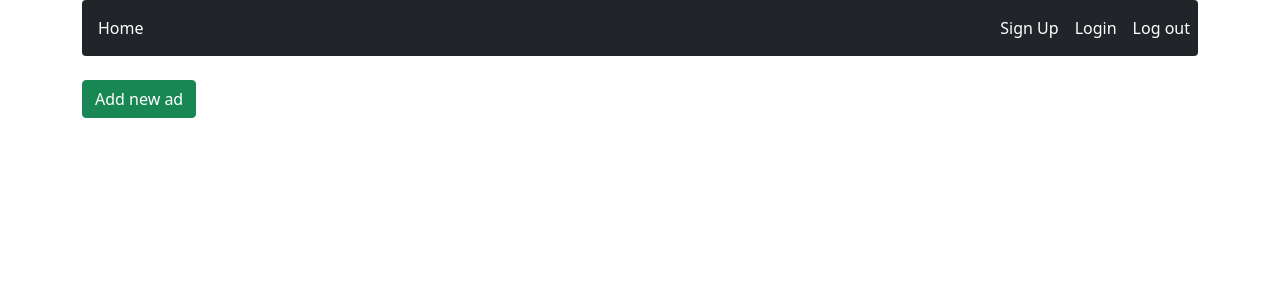
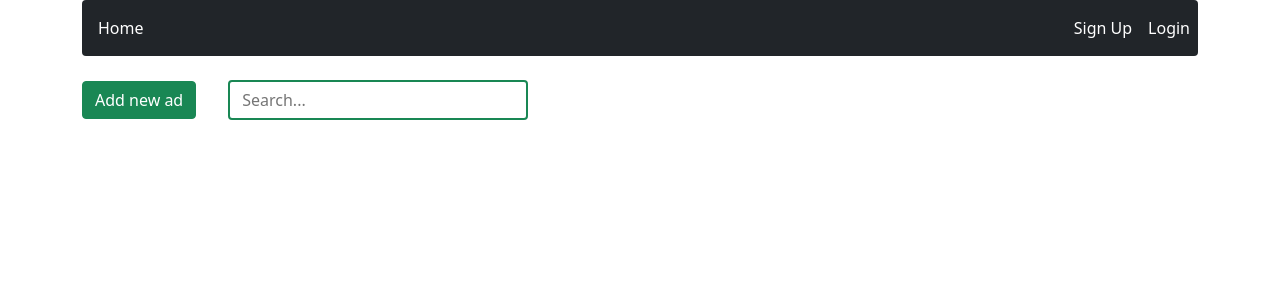
Before and after one commit to Justek9/Ads-Board_fullstack, a React (Create React App) app in the folder client/: page / in a window 1280 px wide. Shown: the top 300 px of the page. Built offline with nearby package versions, Linux system fonts and the light colour scheme; no server answers.

Commit message:
display ads by search phrase

```diff
--- a/client/src/App.js
+++ b/client/src/App.js
@@ -11,6 +11,7 @@ import EditAdForm from './components/features/EditAdForm'
 import LoginForm from './components/features/LoginForm'
 import Logout from './components/features/Logout'
 import RegisterForm from './components/features/RegisterForm'
+import SearchPage from './components/pages/SearchPage'
 
 const App = () => {
 	const dispatch = useDispatch()
@@ -29,6 +30,8 @@ const App = () => {
 				<Route path='login' element={<LoginForm />}></Route>
 				<Route path='logout' element={<Logout />}></Route>
 				<Route path='register' element={<RegisterForm />}></Route>
+				<Route  path={'/search/:searchPhrase'} element={<SearchPage/>} />
+
 			</Routes>
 		</Container>
 	)
--- a/client/src/components/features/AdSummary.js
+++ b/client/src/components/features/AdSummary.js
@@ -11,7 +11,7 @@ const AdSummary = ({ ad }) => {
 			<Card.Body>
 				<Card.Title>{ad.title}</Card.Title>
 				<Card.Text>{ad.location}</Card.Text>
-				<Button variant='secondary' as={NavLink} to={`api/ads/${ad._id}`}>
+				<Button variant='secondary' as={NavLink} to={`/api/ads/${ad._id}`}>
 					Read more
 				</Button>
 			</Card.Body>
--- /dev/null
+++ b/client/src/components/features/Search.module.scss
@@ -0,0 +1,12 @@
+.search {
+	border: 2px solid #198754;
+	border-radius: 4px;
+	width: 300px;
+	padding: 0.375rem 0.75rem;
+	margin-left: 2rem;
+	font-weight: 400px;
+	font-size: 1rem;
+	&:focus {
+		outline: none;
+	}
+}
--- /dev/null
+++ b/client/src/components/features/SearchBar.js
@@ -0,0 +1,26 @@
+import { useState } from 'react'
+import { useNavigate } from 'react-router-dom'
+import styles from './Search.module.scss'
+
+const SearchBar = () => {
+	const [searchPhrase, setSearchPhrase] = useState('')
+	const navigate = useNavigate()
+
+	const handleSubmit = e => {
+		e.preventDefault()
+		navigate(`/search/${searchPhrase}`)
+	}
+
+	return (
+		<form className={styles.searchContainer} onSubmit={handleSubmit}>
+			<input
+				type='search'
+				className={styles.search}
+				placeholder='Search...'
+				value={searchPhrase}
+				onChange={e => setSearchPhrase(e.target.value)}></input>
+		</form>
+	)
+}
+
+export default SearchBar
--- a/client/src/components/pages/Home.js
+++ b/client/src/components/pages/Home.js
@@ -1,11 +1,18 @@
 import { Button } from 'react-bootstrap'
 import { NavLink } from 'react-router-dom'
 import AllAds from '../features/AllAds'
+import SearchBar from '../features/SearchBar'
 
 const Home = () => {
 	return (
 		<>
-			<Button variant='success' as={NavLink} to='api/ad/add'>Add new ad</Button>
+			<div className='d-flex flex-row justify-content-start align-items-center'>
+
+				<Button variant='success' as={NavLink} to='api/ad/add'>
+					Add new ad
+				</Button>
+				<SearchBar />
+			</div>
 			<div className='d-flex justify-content-between flex-wrap mt-4'>
 				<AllAds />
 			</div>
--- /dev/null
+++ b/client/src/components/pages/SearchPage.js
@@ -0,0 +1,58 @@
+import React, { useEffect, useState } from 'react'
+import { Spinner } from 'react-bootstrap'
+import { useSelector } from 'react-redux'
+import { useParams } from 'react-router-dom'
+import { API_URL } from '../../config'
+import { getAllAds } from '../../redux/adsRedux'
+import AdSummary from '../features/AdSummary'
+
+const SearchPage = () => {
+	const { searchPhrase } = useParams()
+	const [status, setStatus] = useState(null)
+	const [adsToShow, setAdsToShow] = useState(null)
+
+	useEffect(() => {
+		setStatus('loading')
+
+		const options = {
+			method: 'GET',
+		}
+		fetch(`${API_URL}/ads/search/${searchPhrase}`, options)
+			.then(res => {
+				if (res.status === 201) {
+					setStatus('success')
+				} else if (res.status === 400) {
+					setStatus('clientError')
+				} else if (res.status === 409) {
+					setStatus('loginError')
+				} else {
+					setStatus('serverError')
+				}
+				return res.json()
+			})
+			.then(ads => setAdsToShow(ads))
+			.catch(err => console.log(err))
+	}, [searchPhrase])
+
+	return (
+		<div className={'container'}>
+			<h1>Search phrase: &quot;{searchPhrase}&quot;</h1>
+			{status === 'loading' && (
+				<Spinner animation='border' role='status'>
+					<span className='visually-hidden'>Loading...</span>
+				</Spinner>
+			)}
+			{!adsToShow && <p>Nothing matches your search....</p>}
+
+			{adsToShow && (
+				<div>
+					{adsToShow.map((ad, i) => (
+						<AdSummary key={i} ad={ad}></AdSummary>
+					))}
+				</div>
+			)}
+		</div>
+	)
+}
+
+export default SearchPage
--- a/client/src/components/views/NavBar.js
+++ b/client/src/components/views/NavBar.js
@@ -1,28 +1,39 @@
 import { Nav, Navbar } from 'react-bootstrap'
-import { useDispatch } from 'react-redux'
+import { useDispatch, useSelector } from 'react-redux'
 import { NavLink } from 'react-router-dom'
 import { fetchAds } from '../../redux/adsRedux'
+import { getUser } from '../../redux/userRedux'
 
 const NavBar = () => {
 	const dispatch = useDispatch()
 	const handleClick = () => {
 		dispatch(fetchAds())
 	}
+
+	const user = useSelector(getUser)
+
 	return (
 		<Navbar className='me-auto d-flex justify-content-between align-items-center bg-dark rounded mb-4'>
 			<Nav.Link className='text-white' as={NavLink} to='/' onClick={handleClick}>
 				Home
 			</Nav.Link>
 			<Nav>
+				{!user && (
 					<Nav.Link className='text-white' as={NavLink} to='/register'>
 						Sign Up
 					</Nav.Link>
+				)}
+				{!user && (
 					<Nav.Link className='text-white' as={NavLink} to='/login'>
 						Login
 					</Nav.Link>
+				)}
+				{user && <Nav.Link className='text-white'>User: {user.login}</Nav.Link>}
+				{user && (
 					<Nav.Link className='text-white' as={NavLink} to='/logout'>
 						Log out
 					</Nav.Link>
+				)}
 			</Nav>
 		</Navbar>
 	)
--- a/client/src/redux/userRedux.js
+++ b/client/src/redux/userRedux.js
@@ -1,4 +1,7 @@
 // selectors
+export const getUser = ({ user }) => {
+	return user
+}
 
 // actions
 const createActionName = actionName => `app/users/${actionName}`
```
Also changed, not shown: 1 other file (tests, documents, lock files or other folders). Lines whose indentation alone changed are shown as unchanged.
